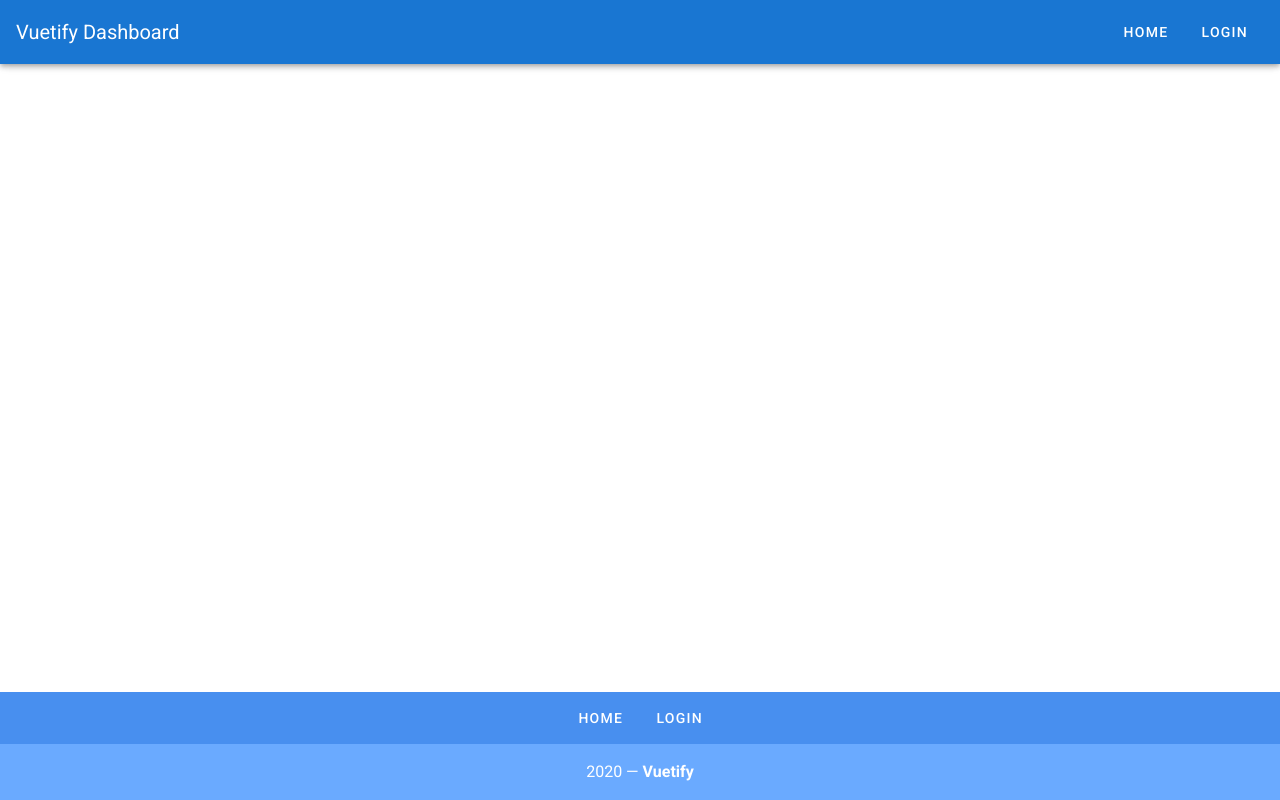
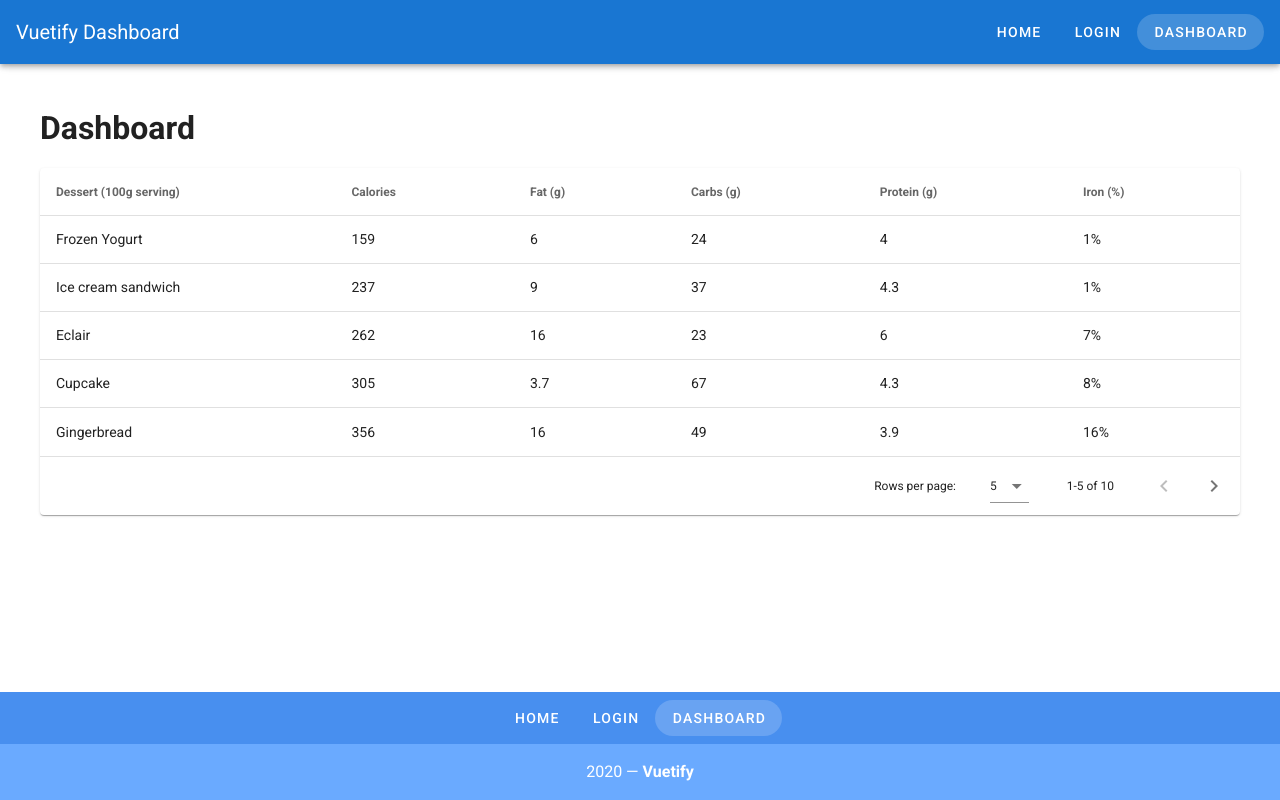
Before and after one commit to hsimao/vuetify, a Vue app: page /dashboard in a window 1280 px wide. Built offline with nearby package versions, Linux system fonts and the light colour scheme.

Commit message:
add: dashboard page, table, snackbar component

```diff
--- a/src/App.vue
+++ b/src/App.vue
@@ -1,5 +1,5 @@
 <template>
-  <v-app>
+  <v-app class="app">
     <v-app-bar app color="primary" dark>
       <v-toolbar-title>Vuetify Dashboard</v-toolbar-title>
       <v-spacer></v-spacer>
@@ -9,9 +9,7 @@
         text
         rounded
         :to="link.url"
-      >
-        {{ link.label }}
-      </v-btn>
+      >{{ link.label }}</v-btn>
     </v-app-bar>
     <v-main>
       <router-view></router-view>
@@ -27,11 +25,10 @@
           rounded
           class="my-2"
           :to="link.url"
-        >
-          {{ link.label }}
-        </v-btn>
+        >{{ link.label }}</v-btn>
         <v-col class="primary lighten-2 py-4 text-center white--text" cols="12">
-          {{ new Date().getFullYear() }} — <strong>Vuetify</strong>
+          {{ new Date().getFullYear() }} —
+          <strong>Vuetify</strong>
         </v-col>
       </v-row>
     </v-footer>
@@ -51,8 +48,18 @@
       {
         label: "Login",
         url: "/login"
+      },
+      {
+        label: "Dashboard",
+        url: "/dashboard"
       }
     ]
   })
 };
 </script>
+
+<style lang="scss" scoped>
+.app {
+  min-height: 100vh;
+}
+</style>
--- a/src/router/index.js
+++ b/src/router/index.js
@@ -15,6 +15,12 @@
     name: "Login",
     component: () =>
       import(/* webpackChunkName: "login" */ "../views/Login.vue")
+  },
+  {
+    path: "/dashboard",
+    name: "Dashboard",
+    component: () =>
+      import(/* webpackChunkName: "dashboard" */ "../views/Dashboard.vue")
   }
 ];
 
--- /dev/null
+++ b/src/views/Dashboard.vue
@@ -0,0 +1,132 @@
+<template>
+  <div class="pa-10">
+    <h1 class="mb-4">Dashboard</h1>
+    <v-data-table
+      :headers="headers"
+      :items="desserts"
+      :items-per-page="5"
+      class="elevation-1"
+      @click:row="selectRow"
+    ></v-data-table>
+
+    <v-snackbar v-model="snackbar">
+      You have selected {{ currentItem.name }}
+      <template v-slot:action="{ attrs }">
+        <v-btn color="pink" text v-bind="attrs" @click="snackbar = false">Close</v-btn>
+      </template>
+    </v-snackbar>
+  </div>
+</template>
+
+<script>
+export default {
+  name: "Dashboard",
+  data() {
+    return {
+      snackbar: false,
+      currentItem: "",
+      headers: [
+        {
+          text: "Dessert (100g serving)",
+          align: "start",
+          sortable: false,
+          value: "name"
+        },
+        { text: "Calories", value: "calories" },
+        { text: "Fat (g)", value: "fat" },
+        { text: "Carbs (g)", value: "carbs" },
+        { text: "Protein (g)", value: "protein" },
+        { text: "Iron (%)", value: "iron" }
+      ],
+      desserts: [
+        {
+          name: "Frozen Yogurt",
+          calories: 159,
+          fat: 6.0,
+          carbs: 24,
+          protein: 4.0,
+          iron: "1%"
+        },
+        {
+          name: "Ice cream sandwich",
+          calories: 237,
+          fat: 9.0,
+          carbs: 37,
+          protein: 4.3,
+          iron: "1%"
+        },
+        {
+          name: "Eclair",
+          calories: 262,
+          fat: 16.0,
+          carbs: 23,
+          protein: 6.0,
+          iron: "7%"
+        },
+        {
+          name: "Cupcake",
+          calories: 305,
+          fat: 3.7,
+          carbs: 67,
+          protein: 4.3,
+          iron: "8%"
+        },
+        {
+          name: "Gingerbread",
+          calories: 356,
+          fat: 16.0,
+          carbs: 49,
+          protein: 3.9,
+          iron: "16%"
+        },
+        {
+          name: "Jelly bean",
+          calories: 375,
+          fat: 0.0,
+          carbs: 94,
+          protein: 0.0,
+          iron: "0%"
+        },
+        {
+          name: "Lollipop",
+          calories: 392,
+          fat: 0.2,
+          carbs: 98,
+          protein: 0,
+          iron: "2%"
+        },
+        {
+          name: "Honeycomb",
+          calories: 408,
+          fat: 3.2,
+          carbs: 87,
+          protein: 6.5,
+          iron: "45%"
+        },
+        {
+          name: "Donut",
+          calories: 452,
+          fat: 25.0,
+          carbs: 51,
+          protein: 4.9,
+          iron: "22%"
+        },
+        {
+          name: "KitKat",
+          calories: 518,
+          fat: 26.0,
+          carbs: 65,
+          protein: 7,
+          iron: "6%"
+        }
+      ]
+    };
+  },
+  methods: {
+    selectRow(event) {
+      this.currentItem = event;
+      this.snackbar = true;
+    }
+  }
+};
+</script>
```
